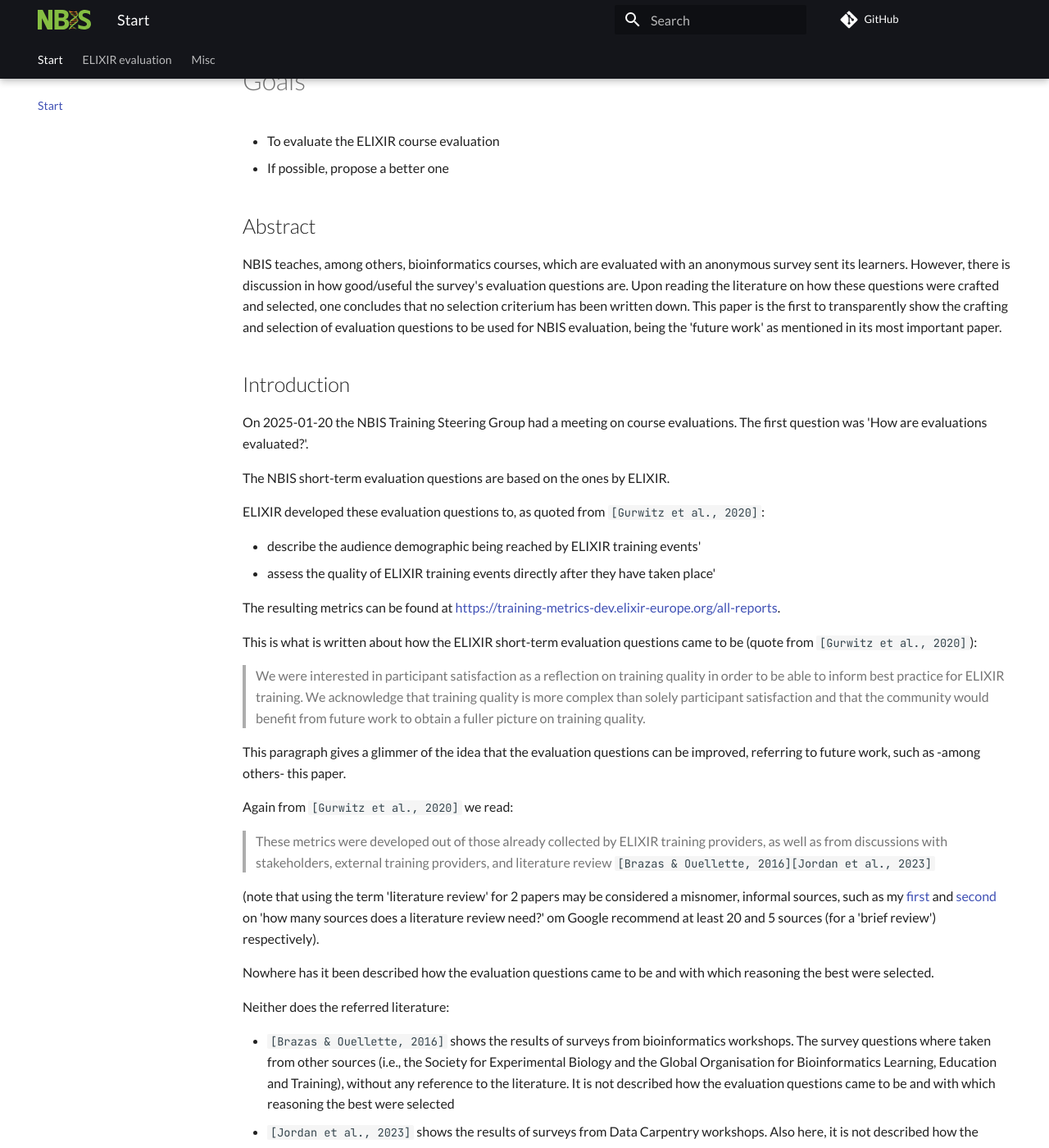
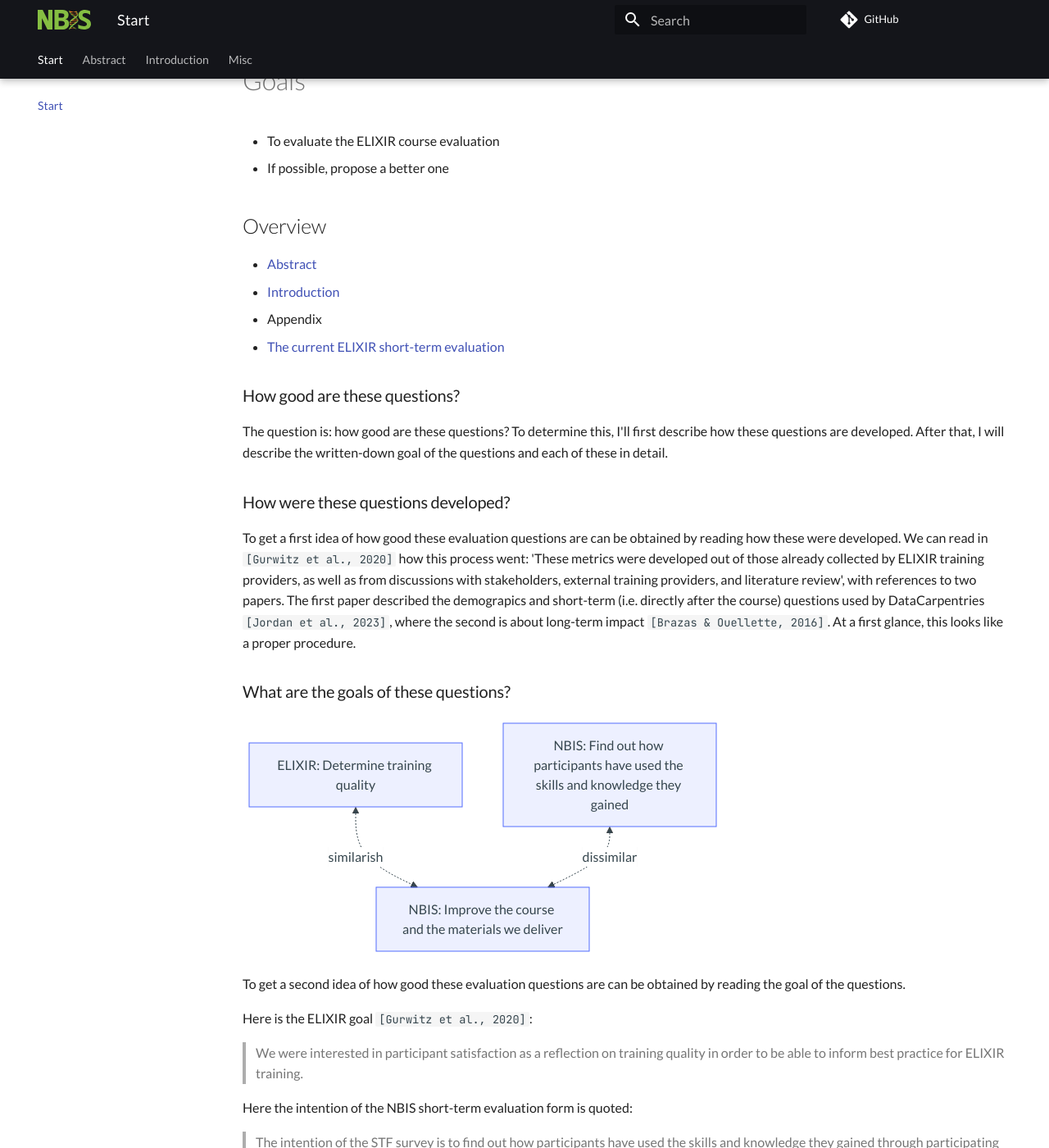
Before and after one commit to NBISweden/elixir_evaluation_evaluation, an MkDocs documentation site: the page built from docs/index.md, in a window 1280 px wide and 1400 px high, scrolled down 192 px. Shown: the whole window at 82% size. Built offline with MkDocs 1.6.1 and Material for MkDocs 9.7.7, drawn with Linux system fonts in a browser that asks for light colours; comment, search, counter and statistics services are not loaded; some of the changed text lies outside the part shown.

Commit message:
Split up

```diff
--- a/docs/index.md
+++ b/docs/index.md
@@ -7,91 +7,12 @@
 - To evaluate the ELIXIR course evaluation
 - If possible, propose a better one
 
-## Abstract
+## Overview
 
-NBIS teaches, among others, bioinformatics courses, which are
-evaluated with an anonymous survey sent its learners.
-However, there is discussion in how good/useful the survey's
-evaluation questions are.
-Upon reading the literature on how these questions
-were crafted and selected,
-one concludes that no selection criterium has been written down.
-This paper is the first to transparently show the crafting and
-selection of evaluation questions to be used for NBIS evaluation,
-being the 'future work' as mentioned in its most important paper.
-
-## Introduction
-
-On 2025-01-20 the NBIS Training Steering Group had
-a meeting on course evaluations.
-The first question was 'How are evaluations evaluated?'.
-
-The NBIS short-term evaluation questions are based on the ones by ELIXIR.
-
-ELIXIR developed these evaluation questions to,
-as quoted from `[Gurwitz et al., 2020]`:
-
-- describe the audience demographic being reached
-  by ELIXIR training events'
-- assess the quality of ELIXIR training events directly
-  after they have taken place'
-
-The resulting metrics can be found at
-[https://training-metrics-dev.elixir-europe.org/all-reports](https://training-metrics-dev.elixir-europe.org/all-reports).
-
-This is what is written about how the ELIXIR short-term
-evaluation questions came to be (quote from `[Gurwitz et al., 2020]`):
-
-> We were interested in participant satisfaction as a reflection
-> on training quality in order to be able to inform best practice for ELIXIR
-> training.
-> We acknowledge that training quality is more complex than solely participant
-> satisfaction and that the community would benefit from future work
-> to obtain a fuller picture on training quality.
-
-This paragraph gives a glimmer of the
-idea that the evaluation questions can be improved, referring
-to future work, such as -among others- this paper.
-
-Again from `[Gurwitz et al., 2020]` we read:
-
-> These metrics were developed out of those already collected by ELIXIR
-> training providers, as well as from discussions with stakeholders,
-> external training providers, and literature review
-> `[Brazas & Ouellette, 2016][Jordan et al., 2023]`
-
-(note that using the term 'literature review' for 2 papers may be considered
-a misnomer, informal sources, such as my
-[first](https://www.clrn.org/how-many-sources-do-you-need-in-a-literature-review/)
-and [second](https://www.clrn.org/how-many-sources-in-a-literature-review/)
-on 'how many sources does a literature review need?' om Google
-recommend at least 20 and 5 sources (for a 'brief review') respectively).
-
-Nowhere has it been described how the evaluation questions
-came to be and with which reasoning the best were selected.
-
-Neither does the referred literature:
-
-- `[Brazas & Ouellette, 2016]` shows the results of surveys from
-  bioinformatics workshops. The survey questions where
-  taken from other sources (i.e., the Society for Experimental Biology
-  and the Global Organisation for Bioinformatics Learning, Education and
-  Training), without any reference to the literature.
-  It is not described how the evaluation questions
-  came to be and with which reasoning the best were selected
-- `[Jordan et al., 2023]` shows the results of surveys from
-  Data Carpentry workshops.
-  Also here, it is not described how the evaluation questions
-  came to be and with which reasoning the best were selected
-
-We may conclude that for neither the ELIXIR evaluation questions,
-nor for its ancester questions,
-it is not described how the evaluation questions
-came to be and with which reasoning the best were selected.
-
-This paper is a first to give a fully transparent process
-on how evaluation questions came to be from an ELIXIR node
-and with which reasoning the best were selected.
+- [Abstract](abstract.md)
+- [Introduction](introduction.md)
+- Appendix
+  - [The current ELIXIR short-term evaluation](elixir_evaluation.md)
 
 ### How good are these questions?
 
--- a/mkdocs.yml
+++ b/mkdocs.yml
@@ -4,10 +4,12 @@
 
 nav:
   - Start: index.md
-  - ELIXIR evaluation: elixir_evaluation.md
+  - Abstract: abstract.md
+  - Introduction: introduction.md
   - Misc:
     - Code of conduct: CODE_OF_CONDUCT.md
     - Contributing: CONTRIBUTING.md
+    - ELIXIR evaluation: elixir_evaluation.md
 
 theme:
   name: material
```
Also changed, not shown: other parts of docs/index.md (+1 -1 lines), docs/abstract.md (added, +12 -0 lines), docs/introduction.md (added, +95 -0 lines).
